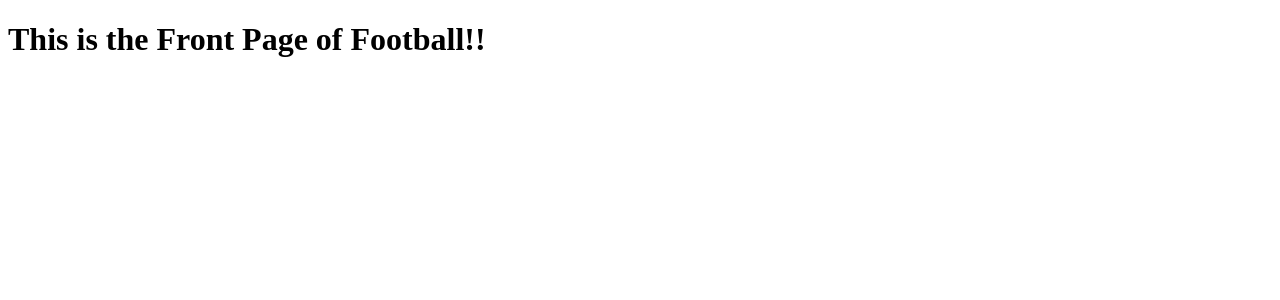
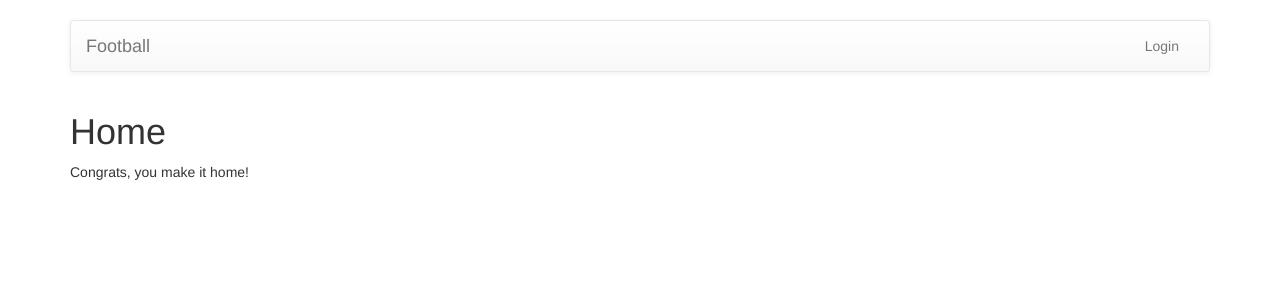
Before and after one commit to Terlen/IFT530FinalProject, a Django app: page / in a window 1280 px wide. Shown: the top 300 px of the page. Run offline with Django 3.2, Linux system fonts and the light colour scheme; some libraries are stand-ins or nearby versions.

Commit message:
need to find display

```diff
--- a/ift530Project/football/backend/admin.py
+++ b/ift530Project/football/backend/admin.py
@@ -10,3 +10,4 @@ admin.site.register(Matchup)
 admin.site.register(Stat)
 admin.site.register(Roster)
 admin.site.register(Score)
+admin.site.register(UserProfile)
--- /dev/null
+++ b/ift530Project/football/frontend/templates/base.html
@@ -0,0 +1,51 @@
+<!DOCTYPE html>
+<html lang="en">
+<head>
+
+<!-- Latest compiled and minified CSS -->
+<link rel="stylesheet" href="https://maxcdn.bootstrapcdn.com/bootstrap/3.3.7/css/bootstrap.min.css" integrity="sha384-BVYiiSIFeK1dGmJRAkycuHAHRg32OmUcww7on3RYdg4Va+PmSTsz/K68vbdEjh4u" crossorigin="anonymous">
+
+<!-- Optional theme -->
+<link rel="stylesheet" href="https://maxcdn.bootstrapcdn.com/bootstrap/3.3.7/css/bootstrap-theme.min.css" integrity="sha384-rHyoN1iRsVXV4nD0JutlnGaslCJuC7uwjduW9SVrLvRYooPp2bWYgmgJQIXwl/Sp" crossorigin="anonymous">
+
+	{% block head %}
+	<title>Base template</title>
+	{% endblock %}
+</head>
+<body>
+	<br>
+    <div class="container">
+
+      <!-- Static navbar -->
+      <nav class="navbar navbar-default">
+        <div class="container-fluid">
+          <div class="navbar-header">
+            <button type="button" class="navbar-toggle collapsed" data-toggle="collapse" data-target="#navbar" aria-expanded="false" aria-controls="navbar">
+              <span class="sr-only">Toggle navigation</span>
+              <span class="icon-bar"></span>
+              <span class="icon-bar"></span>
+              <span class="icon-bar"></span>
+            </button>
+            <a class="navbar-brand" href="{% url 'home' %}">Football</a>
+          </div>
+          <div id="navbar" class="navbar-collapse collapse">
+
+            <ul class="nav navbar-nav navbar-right">
+              <li><a href="{% url 'login' %}">Login</a></li>
+            </ul>
+
+          </div><!--/.nav-collapse -->
+        </div><!--/.container-fluid -->
+      </nav>
+
+    </div>
+
+	{% block body %}
+
+
+
+	<h1>Base</h1>
+	{% endblock %}
+
+</body>
+</html>
--- a/ift530Project/football/frontend/templates/football/index.html
+++ b/ift530Project/football/frontend/templates/football/index.html
@@ -1,12 +1,24 @@
+{% extends 'base.html' %}
+
 <!DOCTYPE html>
 <html lang="en">
 <head>
-    <meta charset="UTF-8">
-    <title>Football Front</title>
+	{% block head %}
+	<title>Home</title>
+	{% endblock %}
 </head>
 <body>
 
-	<h1>This is the Front Page of Football!!</h1>
+	{% block body %}
+
+	<div class="container">
+			<h1>Home</h1>
+		<p>Congrats, you make it home!</p>
+
+
+	</div>
+
+	{% endblock %}
 
 </body>
 </html>
--- a/ift530Project/football/frontend/urls.py
+++ b/ift530Project/football/frontend/urls.py
@@ -2,7 +2,11 @@
 
 from django.urls import path
 from . import views
+from django.contrib.auth.views import login, logout
+
 urlpatterns = [
     path('', views.home, name='home'),
-    # path('registerU/', views.regU, name='registeruser'),
+    path('login/', login, {'template_name': 'football/login.html'}, name='login'),
+    path('logout/', logout, {'template_name': 'football/logout.html'}, name='logout'),
+
 ]
--- a/ift530Project/football/frontend/views.py
+++ b/ift530Project/football/frontend/views.py
@@ -4,3 +4,7 @@ from django.shortcuts import render
 
 def home(request):
 	return render(request, 'football/index.html')
+
+
+def login(request):
+	return render(request, 'football/login.html')
```
Also changed, not shown: ift530Project/football/backend/models.py (+9 -14 lines), ift530Project/football/frontend/templates/football/login.html (added, +21 -0 lines), ift530Project/football/frontend/templates/football/logout.html (added, +15 -0 lines), ift530Project/football/backend/migrations/0011_userprofile.py (added).
